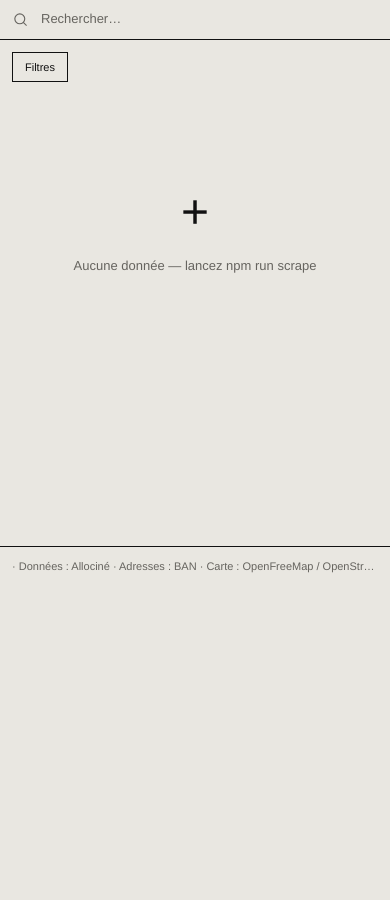
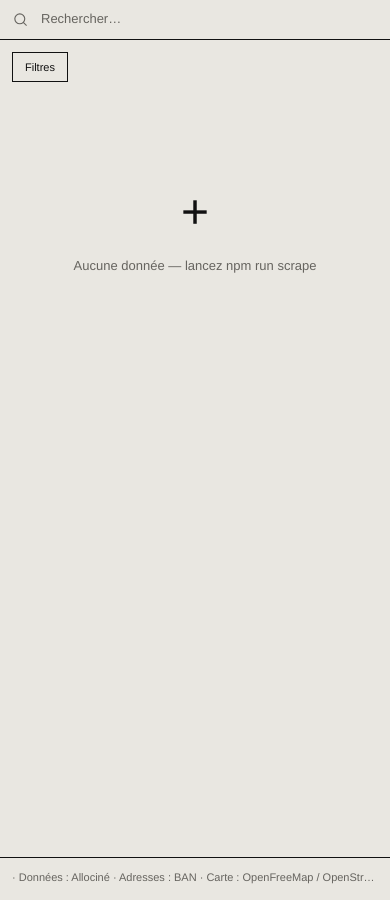
Before and after one commit to luclucluc/cinoche, a website with bundled scripts: page public/index.html in a window 390 px wide. Before the commit the page ends 844 px from the top, so only its background shows below. Built offline with nearby package versions, Linux system fonts and the light colour scheme; files whose address does not match are found by name.

Commit message:
Pied de page sous la liste des films, hors colonne de filtres, au moins à 100vh du haut
Co-Authored-By: Claude Opus 5.5 <noreply@anthropic.com>

```diff
--- a/public/index.html
+++ b/public/index.html
@@ -69,14 +69,14 @@
             <p class="empty" id="empty" hidden>Aucune séance ne correspond à ces filtres.</p>
           </section>
         </div>
+        <!-- Pied de page : sous la liste, jamais sous la colonne de filtres, au moins à 100vh du haut -->
+        <footer class="foot">
+          <span id="updated"></span> · Données : Allociné · Adresses : BAN · Carte : OpenFreeMap / OpenStreetMap
+        </footer>
       </main>
     </div>
 
     <div class="pop" id="pop" hidden></div>
-
-    <footer class="foot">
-      <span id="updated"></span> · Données : Allociné · Adresses : BAN · Carte : OpenFreeMap / OpenStreetMap
-    </footer>
 
     <!-- Export PDF (visible uniquement à l’impression) -->
     <section class="printout" id="printout"></section>
--- a/public/style.css
+++ b/public/style.css
@@ -52,7 +52,6 @@ a { color: inherit; }
 
 /* ---------- En-tête ---------- */
 .top { position: sticky; top: 0; z-index: 10; background: var(--bg); display: flex; align-items: stretch; }
-.foot { padding-left: var(--pad); padding-right: var(--pad); }
 :root {
   /* Trois tailles de texte seulement */
   --fs-title: 20px; --fs-text: 13px; --fs-small: 11px;
@@ -208,7 +207,9 @@ a { color: inherit; }
 .pop { width: 340px; }
 
 /* ---------- Clap (récapitulatif) ---------- */
-main { padding: 0 var(--pad) 48px var(--gutter); min-height: 60vh; min-width: 0; }
+main { padding: 0 var(--pad) 0 var(--gutter); min-width: 0; }
+/* Résultats : au moins un écran de haut, pour que le pied de page commence à 100vh minimum */
+#results { min-height: calc(100vh - var(--header-h, 0px) - var(--bar-h, 0px)); padding-bottom: 48px; }
 /* Barre du bouton Filtres : mobile uniquement */
 .results-bar { position: sticky; top: var(--header-h, 0px); z-index: 3; background: var(--bg); display: flex; align-items: center; gap: 8px; padding: 12px 0; flex-wrap: wrap; }
 .filters-toggle { display: none; }
@@ -304,7 +305,7 @@ a.time:hover { background: var(--hover); color: var(--ink); }
 
 .empty { text-align: center; color: var(--muted); padding: 70px 0; font-size: var(--fs-text); }
 .empty::before { content: '+'; display: block; font-size: 48px; font-weight: 200; color: var(--ink); margin-bottom: 10px; }
-.foot { color: var(--muted); font-size: var(--fs-small); padding-top: 12px; padding-bottom: 14px; border-top: 1px solid var(--line); white-space: nowrap; overflow: hidden; text-overflow: ellipsis; }
+.foot { margin: 0 calc(-1 * var(--pad)) 0 calc(-1 * var(--gutter)); padding: 12px var(--pad) 14px var(--gutter); color: var(--muted); font-size: var(--fs-small); border-top: 1px solid var(--line); white-space: nowrap; overflow: hidden; text-overflow: ellipsis; }
 
 /* ---------- Position & carte ---------- */
 .geo { display: flex; gap: 6px; flex-wrap: wrap; align-items: center; padding-top: 10px; }
@@ -326,7 +327,7 @@ select { appearance: none; border: 1px solid var(--line); background: var(--surf
 /* Vue carte : la carte va jusqu'aux bords (colonne de filtres, en-tête, bas de l'écran) */
 #results.map-mode {
   display: grid; grid-template-columns: minmax(0, 1.3fr) minmax(0, 1fr); gap: 0; align-items: start;
-  margin: 0 calc(-1 * var(--pad)) calc(-48px) calc(-1 * var(--gutter)); border-top: 1px solid var(--line);
+  margin: 0 calc(-1 * var(--pad)) 0 calc(-1 * var(--gutter)); padding-bottom: 0; border-top: 1px solid var(--line);
 }
 /* Colonne à côté de la carte : bord à bord, retrait seulement à l'intérieur des fiches */
 #results.map-mode .list-col { padding: 0 0 48px; min-width: 0; }
@@ -438,6 +439,7 @@ body.no-scroll { overflow: hidden; }
   main { padding-left: var(--pad); }
   .list-head { margin-left: calc(-1 * var(--pad)); }
   .list .item { margin-left: calc(-1 * var(--pad)); padding-left: var(--pad); }
+  .foot { margin-left: calc(-1 * var(--pad)); padding-left: var(--pad); }
   .filters-toggle { display: inline-block; height: 30px; }
   .sidebar {
     display: none; position: fixed; z-index: 55; top: 0; left: 0; bottom: 0; width: min(340px, 92vw); max-height: none; overflow-y: auto;
```
